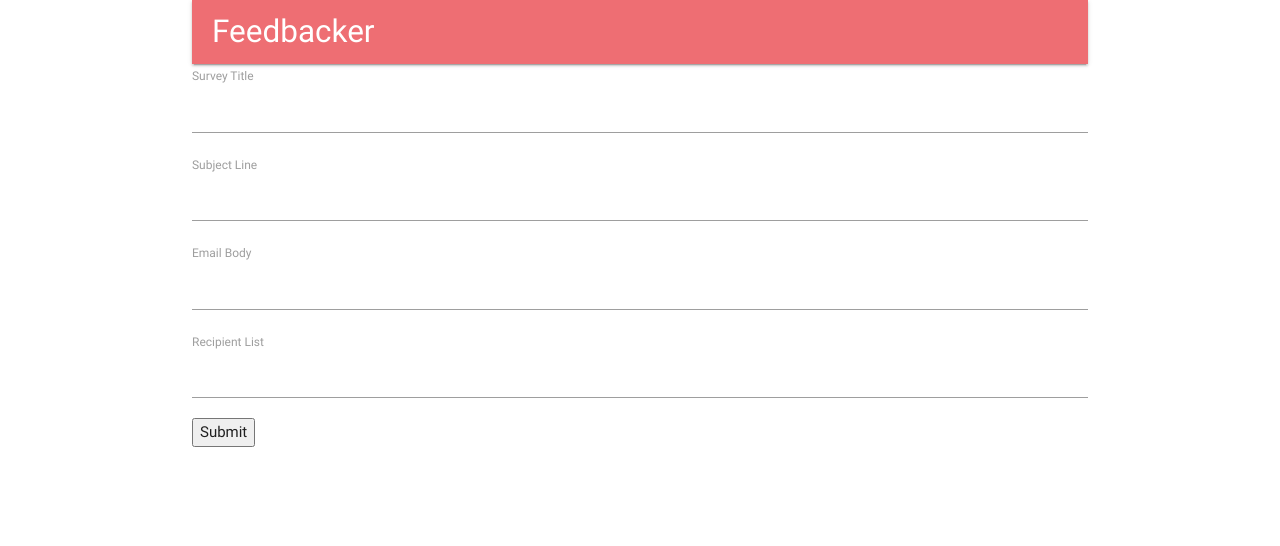
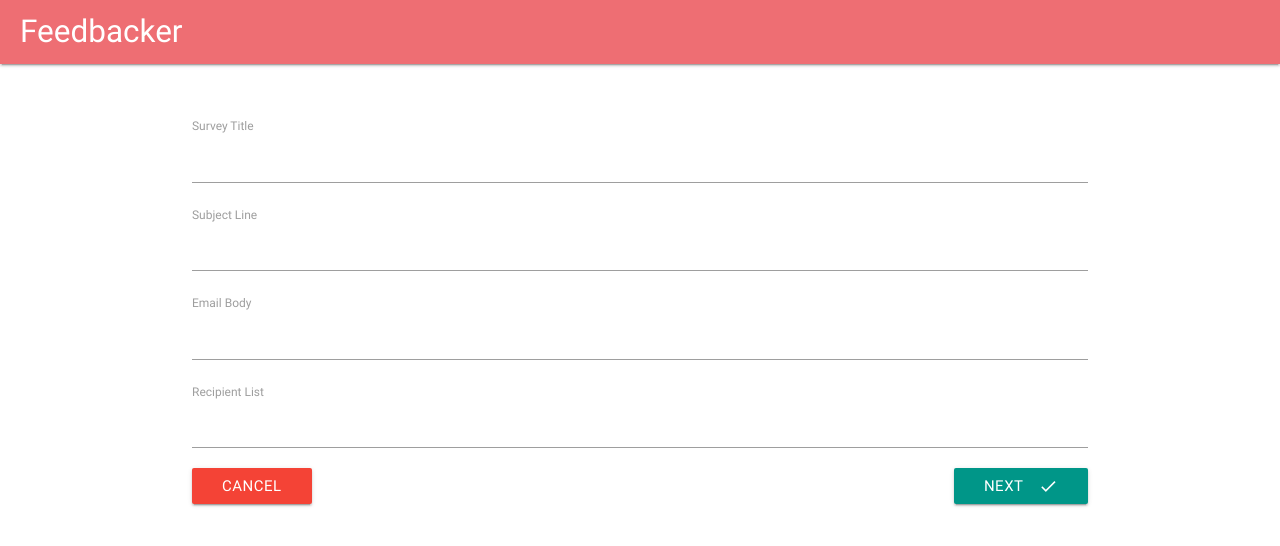
Before and after one commit to sanderhelleso/feedbacker, a React (Create React App) app in the folder client/: page /surveys/new in a window 1280 px wide. Shown: the top 546 px of the page. Built offline with nearby package versions, Linux system fonts and the light colour scheme; no server answers.

Commit message:
refactored page with containers

```diff
--- a/client/src/components/App.js
+++ b/client/src/components/App.js
@@ -18,13 +18,15 @@ class App extends Component {
 
     render() {
         return (
-            <div className="container">
+            <div>
                 <BrowserRouter>
                     <div>
                         <Header />
-                        <Route exact path="/" component ={Landing} />
-                        <Route exact path="/surveys" component ={Dashboard} />
-                        <Route path="/surveys/new" component ={SurveyNew} />
+                        <div className="container">
+                            <Route exact path="/" component ={Landing} />
+                            <Route exact path="/surveys" component ={Dashboard} />
+                            <Route path="/surveys/new" component ={SurveyNew} />
+                        </div>
                     </div>
                 </BrowserRouter>
             </div>
--- a/client/src/components/Header.js
+++ b/client/src/components/Header.js
@@ -30,7 +30,7 @@ class Header extends Component {
     // render function
     render() {
         return(
-            <nav>
+            <nav style={{ marginBottom: "50px" }}>
                 <div className="nav-wrapper">
                     <Link style={{ margin: "0 20px" }} to={this.props.auth ? "/surveys" : "/"}
                         className="left brand-logo">
--- a/client/src/components/surveys/SurveyForm.js
+++ b/client/src/components/surveys/SurveyForm.js
@@ -2,6 +2,7 @@
 import _ from "lodash";
 import React, { Component } from 'react'
 import { reduxForm, Field } from "redux-form";
+import { Link } from "react-router-dom";
 import surveyField from "./SurveyField";
 
 const FIELDS = [
@@ -23,7 +24,10 @@ class SurveyForm extends Component {
             <div>
                 <form onSubmit={this.props.handleSubmit(values => console.log(values))}>
                     {this.renderFields()}
-                    <button type="submit">Submit</button>
+                    <button className="teal btn right white-text" type="submit">Next<i className="material-icons right">done</i></button>
+                    <Link className="red btn white-text" to="/surveys">
+                        Cancel
+                    </Link>
                 </form>
             </div>
         );
```
